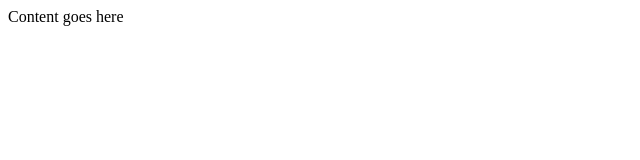
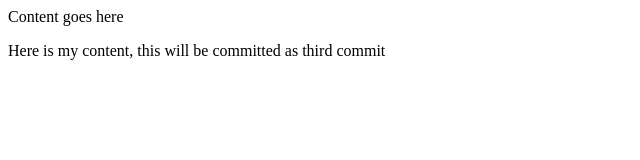
Before and after one commit to rakeshgs2192/testproject, a plain HTML site: page index.html in a window 1280 px wide. Shown: the whole page, without its empty margins (0-640 px from the left). Drawn offline with Linux system fonts and the light colour scheme.

Commit message:
Third commit

```diff
--- a/index.html
+++ b/index.html
@@ -4,5 +4,6 @@
     </head>
     <body>
         <p>Content goes here</p>
+        <p>Here is my content, this will be committed as third commit</p>
     </body>
 </html>
```
